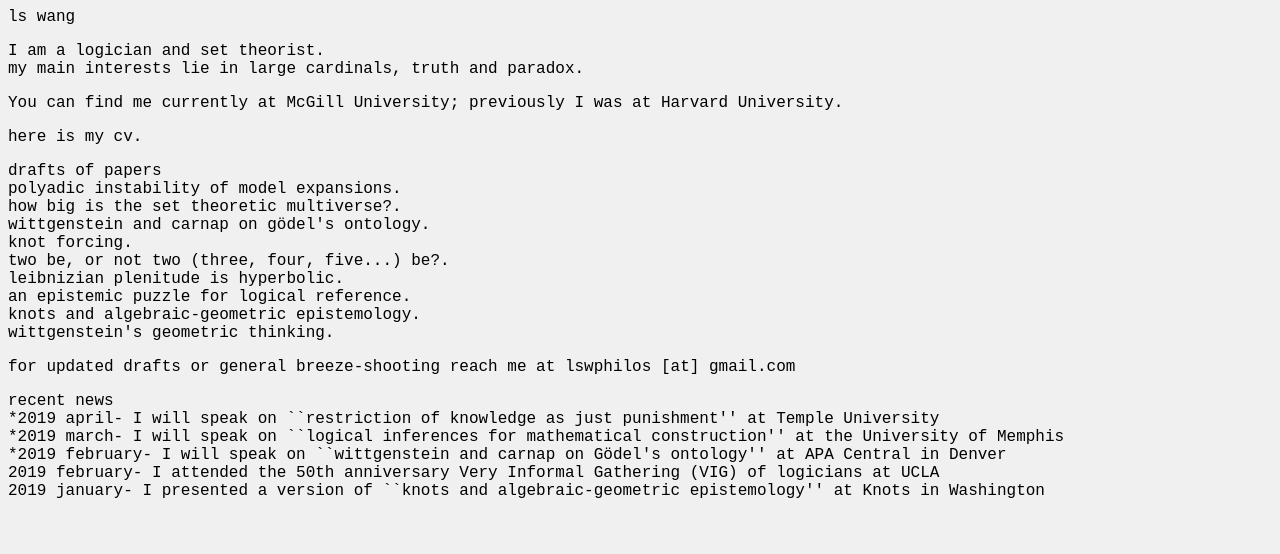
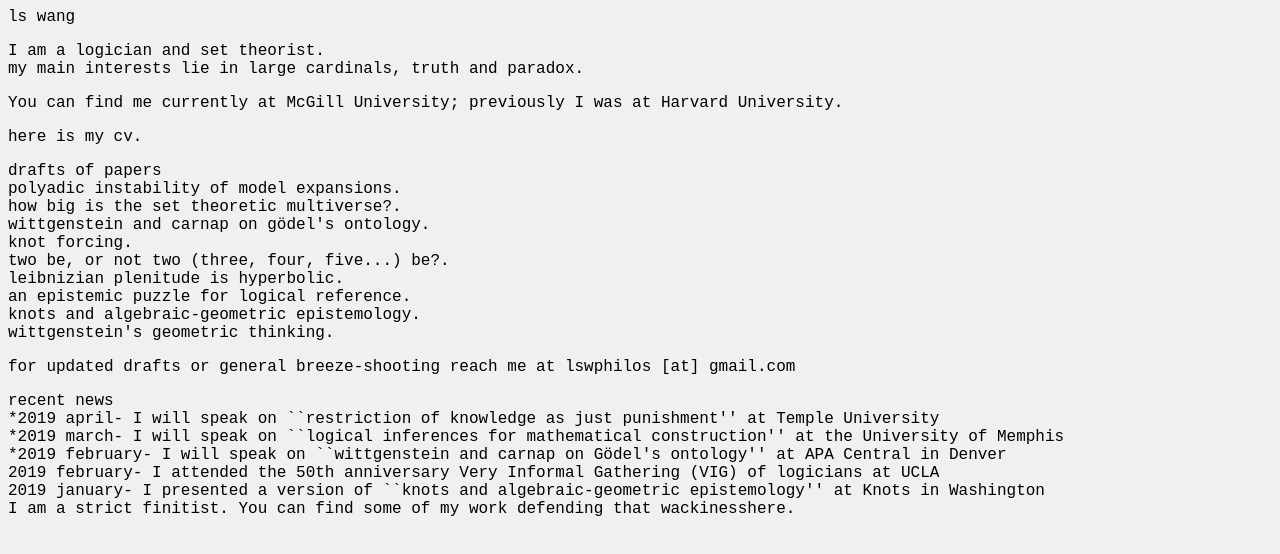
Before and after one commit to settheory/settheory.github.io, a plain HTML site: page index.html in a window 1280 px wide. Drawn offline with Linux system fonts and the light colour scheme.

Commit message:
finitism

```diff
--- a/index.html
+++ b/index.html
@@ -108,3 +108,6 @@ my main interests lie in large cardinals, truth and paradox.<br>
   <nobr>*2019 february- I will speak on ``wittgenstein and carnap on G&ouml;del's ontology'' at APA Central in Denver</nobr><br />
   <nobr>2019 february- I attended the 50th anniversary Very Informal Gathering (VIG) of logicians at UCLA</nobr><br />
 <nobr>2019 january- I presented a version of ``knots and algebraic-geometric epistemology'' at Knots in Washington</nobr><br />
+
+
+<nobr>I am a strict finitist. You can find some of my work defending that wackiness</nobr><a href="finitism.pdf" style="text-decoration: none">here</a>.
```
